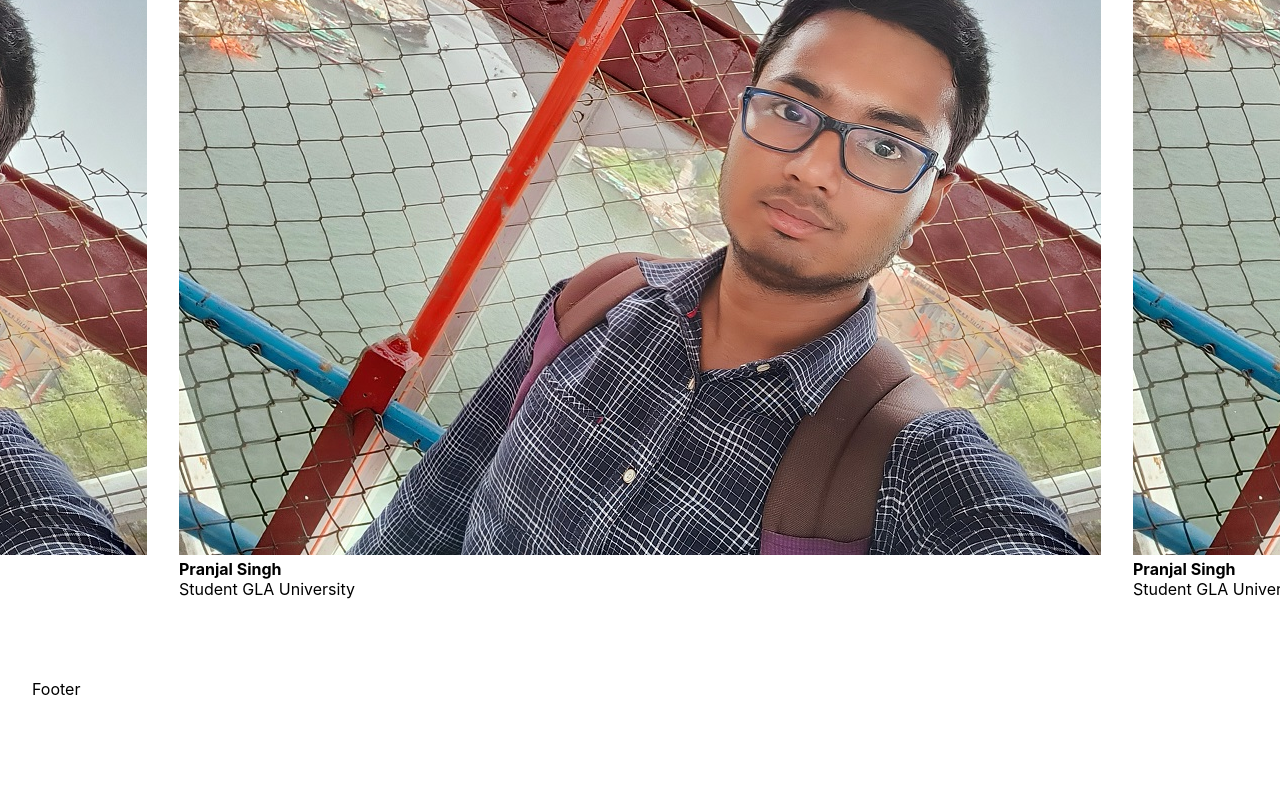
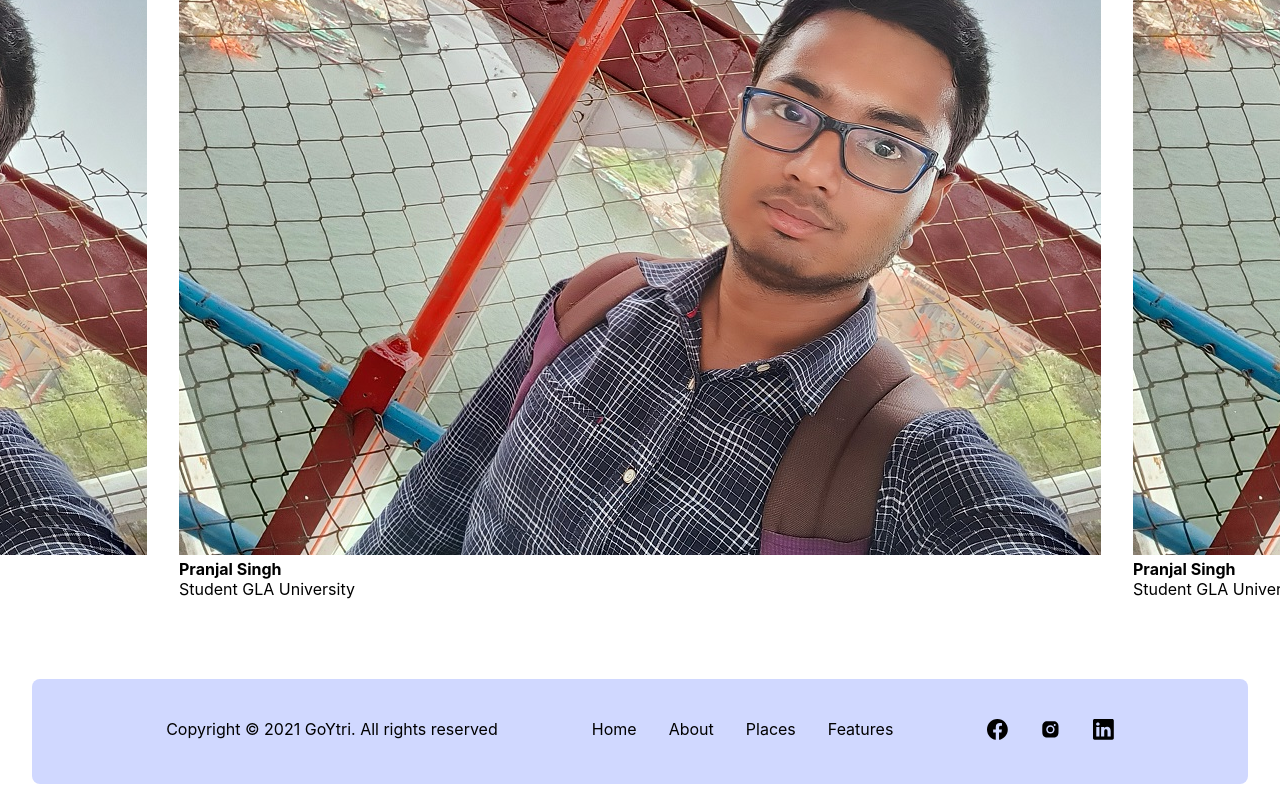
Before and after one commit to pranjal170700/goyatri, a React (Create React App) app: page / in a window 1280 px wide. Shown: the part 2773-3573 px from the top of the page. Before the commit the page ends 3488 px from the top, so only its background shows below. Built offline with nearby package versions, Linux system fonts and the light colour scheme.

Commit message:
make footer section in Footer.jsx

```diff
--- a/src/components/Footer.jsx
+++ b/src/components/Footer.jsx
@@ -1,5 +1,66 @@
 import React from "react";
+import styled from "styled-components";
+import { BsLinkedin, BsFacebook } from "react-icons/bs";
+import { AiFillInstagram } from "react-icons/ai";
+export default function Footer() {
+  return (
+    <FooterContainer>
+      <span>Copyright &copy; 2021 GoYtri. All rights reserved</span>
+      <ul className="links">
+        <li>
+          <a href="#hero">Home</a>
+        </li>
+        <li>
+          <a href="#services">About</a>
+        </li>
+        <li>
+          <a href="#recommend">Places</a>
+        </li>
+        <li>
+          <a href="#features">Features</a>
+        </li>
+      </ul>
+      <ul className="social__links">
+        <li>
+          <BsFacebook />
+        </li>
+        <li>
+          <AiFillInstagram />
+        </li>
+        <li>
+          <BsLinkedin />
+        </li>
+      </ul>
+    </FooterContainer>
+  );
+}
 
-export default function Footer() {
-  return <div>Footer</div>;
-}
+const FooterContainer = styled.footer`
+  display: flex;
+  justify-content: space-evenly;
+  background-color: #d0d8ff;
+  border-radius: 0.5rem;
+  padding: 2.5rem;
+  ul {
+    display: flex;
+    list-style-type: none;
+    gap: 2rem;
+    li {
+      a {
+        text-decoration: none;
+        color: black;
+        transition: 0.3s ease-in-out;
+        &:hover {
+          color: #302ce9;
+        }
+      }
+      svg {
+        font-size: 1.3rem;
+        transition: 0.3s ease-in-out;
+        &:hover {
+          color: #302ce9;
+        }
+      }
+    }
+  }
+`;
```
